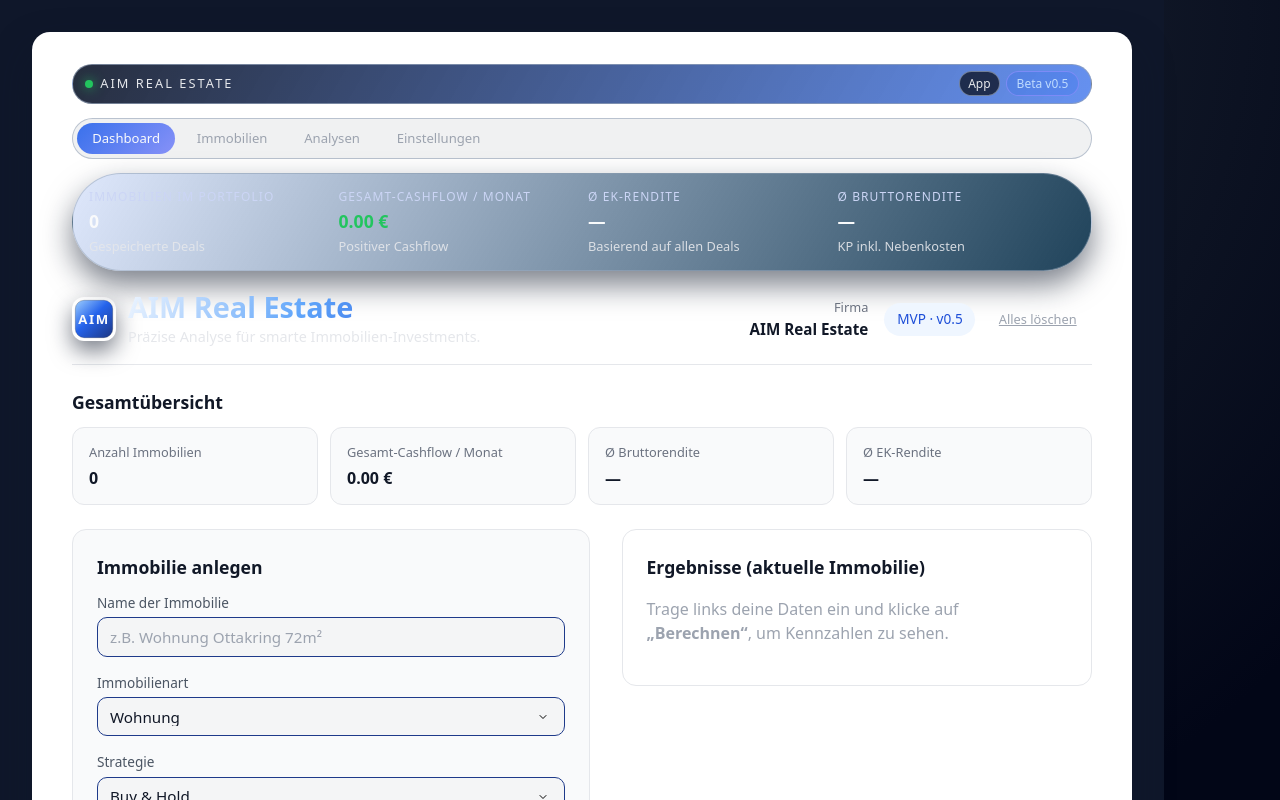
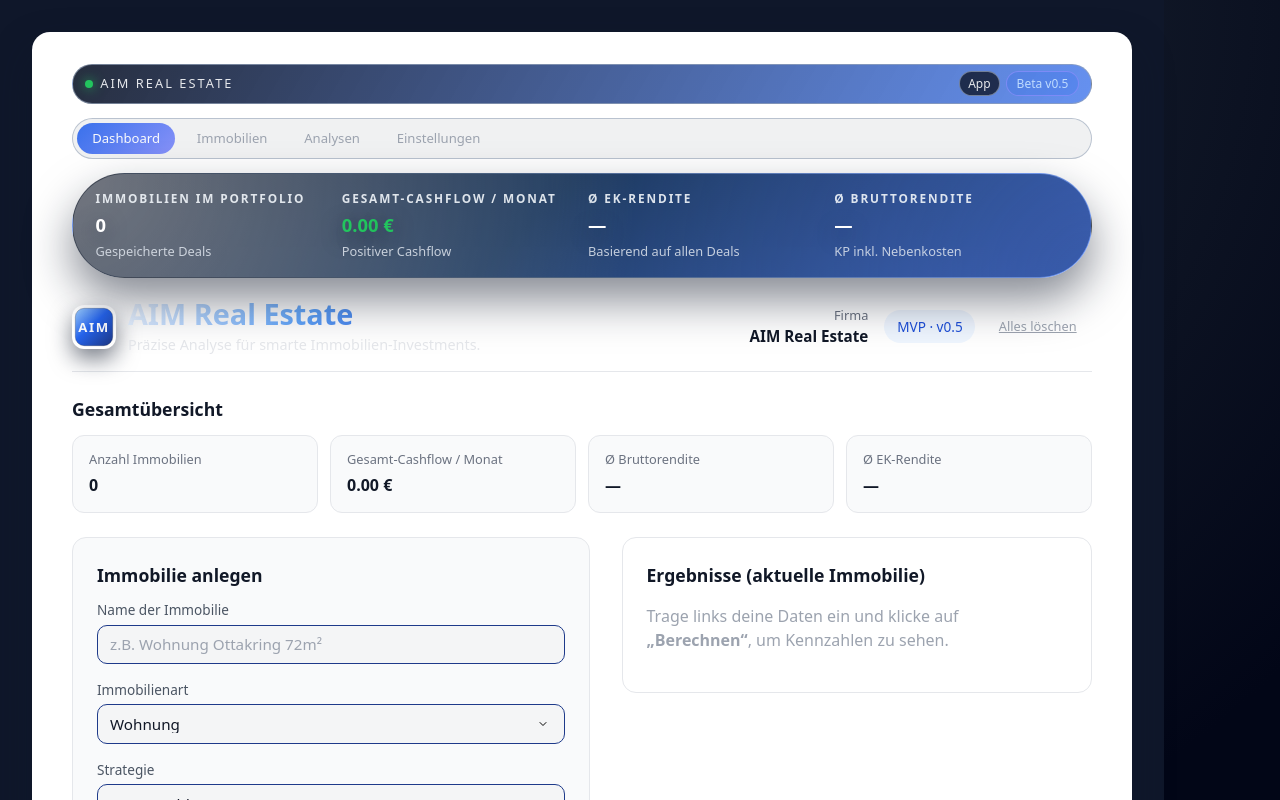
Before and after one commit to marijanmaric/aim-real-estate, a React (Vite) app: page / in a window 1280 px wide. Shown: the top 800 px of the page. Built offline with nearby package versions, Linux system fonts and the light colour scheme.

Commit message:
Add brand bar, gradient header and footer

```diff
--- a/src/App.css
+++ b/src/App.css
@@ -109,6 +109,26 @@ input::placeholder {
   backdrop-filter: blur(6px);
 }
 
+.portfolio-strip {
+  position: relative;
+}
+
+.portfolio-strip::before {
+  content: "";
+  position: absolute;
+  inset: 0;
+  background:
+    radial-gradient(circle at 0% 0%, rgba(255, 255, 255, 0.55), transparent 55%),
+    radial-gradient(circle at 100% 100%, rgba(15, 23, 42, 0.45), transparent 55%);
+  opacity: 0.75;
+  z-index: 0;
+}
+
+.portfolio-strip > * {
+  position: relative;
+  z-index: 1;
+}
+
 @media (max-width: 900px) {
   :root {
     --app-main-grid-columns: 1fr;
--- a/src/App.jsx
+++ b/src/App.jsx
@@ -1204,37 +1204,43 @@ const portfolioStripStyle = {
   gridTemplateColumns: "var(--app-portfolio-columns)",
   gap: "0.75rem",
   marginBottom: "1.25rem",
-  padding: "0.85rem 1rem",
+  padding: "1rem 1.4rem",
   borderRadius: "999px",
-  background: "linear-gradient(120deg, rgba(37,99,235,0.15), rgba(8,47,73,0.9))",
-  boxShadow: "0 14px 30px rgba(15, 23, 42, 0.55)",
-  border: "1px solid rgba(148, 163, 184, 0.5)",
+  position: "relative",
+  overflow: "hidden",
+  background: "linear-gradient(135deg, #111827, #1e3a5f 45%, #4f7fee 100%)",
+  boxShadow: "0 22px 45px rgba(15, 23, 42, 0.5)",
+  border: "1px solid rgba(255, 255, 255, 0.2)",
+  color: "#f8fafc",
 };
 
 const portfolioItemStyle = {
   display: "flex",
   flexDirection: "column",
-  gap: "0.15rem",
+  gap: "0.2rem",
   minWidth: 0,
+  position: "relative",
 };
 
 const portfolioLabelStyle = {
-  fontSize: "0.75rem",
+  fontSize: "0.74rem",
   textTransform: "uppercase",
-  letterSpacing: "0.09em",
-  color: "#cbd5f5",
+  letterSpacing: "0.16em",
+  fontWeight: 600,
+  color: "rgba(241, 245, 249, 0.9)",
 };
 
 const portfolioValueStyle = {
-  fontSize: "1.1rem",
-  fontWeight: 600,
-  color: "#f9fafb",
+  fontSize: "1.15rem",
+  fontWeight: 700,
+  color: "#ffffff",
+  textShadow: "0 6px 20px rgba(15, 23, 42, 0.55)",
 };
 
 const portfolioSubLabelStyle = {
   fontSize: "0.8rem",
-  color: "#e5e7eb",
-  opacity: 0.9,
+  color: "rgba(226, 232, 240, 0.88)",
+  opacity: 0.95,
 };
 
 const cardStyle = {
```
